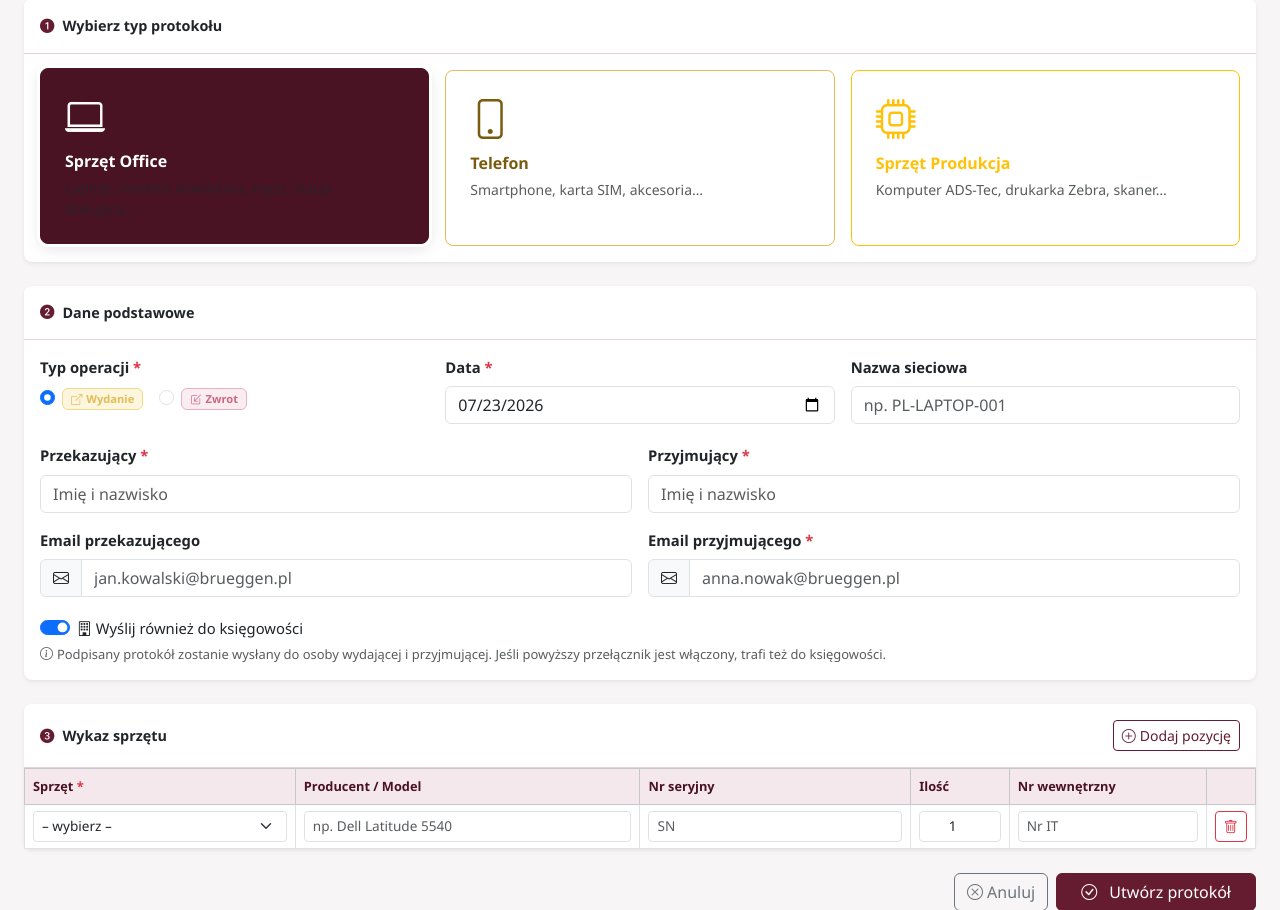
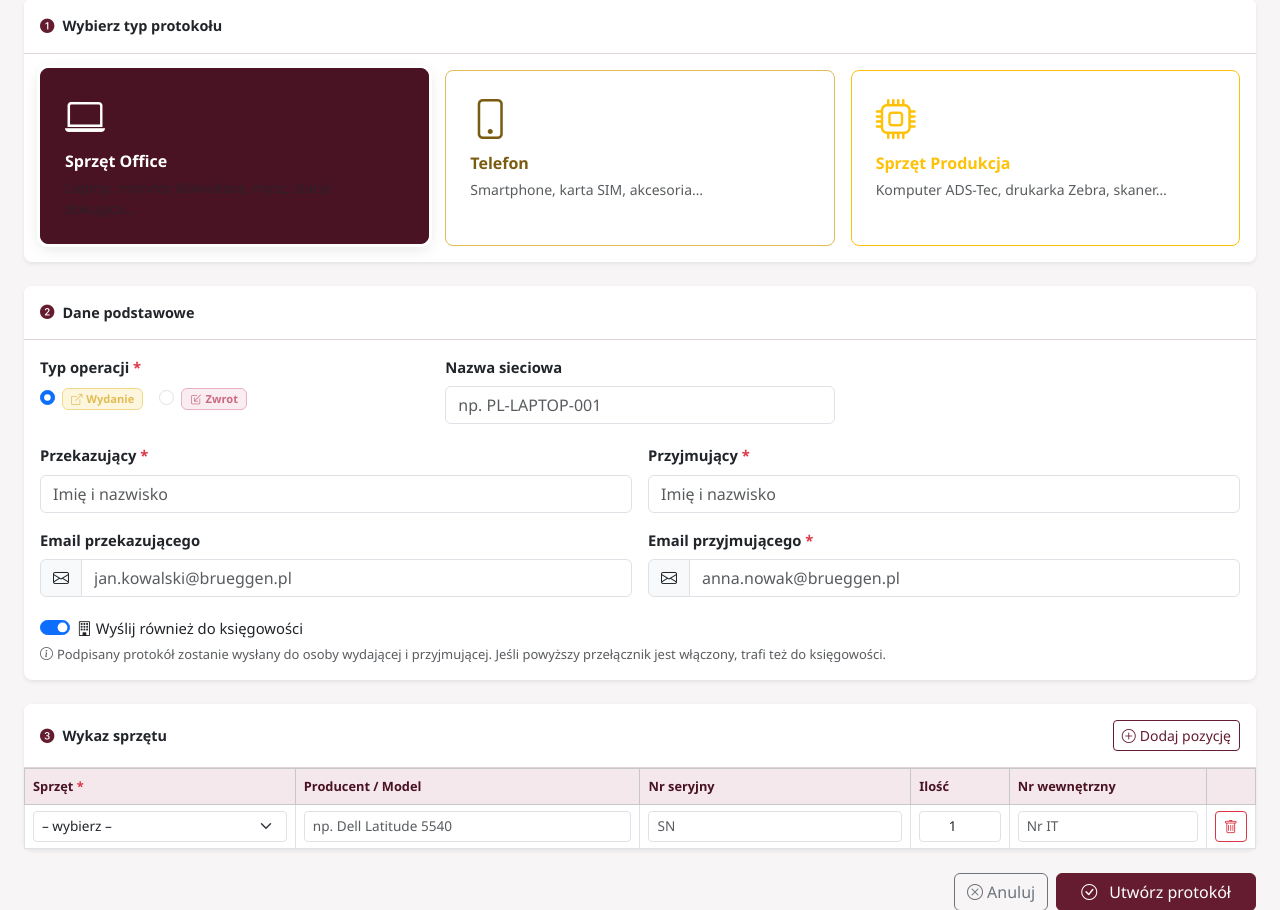
Before and after one commit to SP1BrueggenPL/SmartProtocols, a Django app: page /documents/new/ in a window 1280 px wide. Shown: the part 136-1046 px from the top of the page. Run offline with Django 5.2, Linux system fonts and the light colour scheme; the visitor is signed in with stand-in values (Sample User, id 1).

Commit message:
Data protokołu ustawiana automatycznie w momencie ostatniego podpisu
Zamiast ręcznego wpisywania daty podczas tworzenia protokołu, data
jest teraz automatycznie rejestrowana w chwili złożenia drugiego
(ostatniego) podpisu.

- doc_date staje się nullable (migracja 0005)
- Pole daty usunięte z formularza tworzenia i edycji
- Data ustawiana = timezone.localdate() przy signed_at
- Widok dokumentu: "Zostanie ustawiona po złożeniu obu podpisów"
- Dashboard: "—" gdy brak daty, kolumna: "Data podpisania"

https://claude.ai/code/session_01KfCF2VKYsyfRcYDvtJBnS8

```diff
--- a/django_app/protokoly/models.py
+++ b/django_app/protokoly/models.py
@@ -18,7 +18,7 @@ class Document(models.Model):
     doc_number     = models.CharField(max_length=30, unique=True, verbose_name='Nr dokumentu')
     doc_type       = models.CharField(max_length=10, choices=DOC_TYPE_CHOICES, verbose_name='Typ')
     operation      = models.CharField(max_length=10, choices=OPERATION_CHOICES, verbose_name='Operacja')
-    doc_date       = models.DateField(verbose_name='Data')
+    doc_date       = models.DateField(null=True, blank=True, verbose_name='Data')
     issuer_name    = models.CharField(max_length=200, verbose_name='Przekazujący')
     issuer_email   = models.EmailField(blank=True, default='', verbose_name='Email przekazującego')
     receiver_name  = models.CharField(max_length=200, verbose_name='Przyjmujący')
--- a/django_app/protokoly/views.py
+++ b/django_app/protokoly/views.py
@@ -3,7 +3,6 @@ import os
 import secrets
 import string
 
-from datetime import date
 
 # Mapowanie: klucz DB → nazwa zmiennej środowiskowej (Azure App Service)
 _ENV_MAP = {
@@ -237,7 +236,6 @@ def document_create(request):
         doc_number         = _generate_doc_number(doc_type),
         doc_type           = doc_type,
         operation          = request.POST.get('operation', 'wydanie'),
-        doc_date           = request.POST.get('doc_date', str(date.today())),
         issuer_name        = request.POST.get('issuer_name', '').strip(),
         issuer_email       = request.POST.get('issuer_email', '').strip(),
         receiver_name      = request.POST.get('receiver_name', '').strip(),
@@ -277,7 +275,6 @@ def document_edit(request, pk):
         was_signed = doc.is_signed
 
         doc.operation          = request.POST.get('operation', 'wydanie')
-        doc.doc_date           = request.POST.get('doc_date', str(date.today()))
         doc.issuer_name        = request.POST.get('issuer_name', '').strip()
         doc.issuer_email       = request.POST.get('issuer_email', '').strip()
         doc.receiver_name      = request.POST.get('receiver_name', '').strip()
@@ -360,6 +357,7 @@ def document_sign(request, pk):
 
         if doc.sig_issuer and doc.sig_receiver and not doc.signed_at:
             doc.signed_at = timezone.now()
+            doc.doc_date  = timezone.localdate()
         doc.save()
 
         if doc.is_signed:
--- a/django_app/templates/dashboard.html
+++ b/django_app/templates/dashboard.html
@@ -104,7 +104,7 @@
       <thead class="table-header">
         <tr>
           <th>Nr dokumentu</th><th>Typ</th><th>Operacja</th>
-          <th>Przekazujący</th><th>Przyjmujący</th><th>Data</th><th>Status</th>
+          <th>Przekazujący</th><th>Przyjmujący</th><th>Data podpisania</th><th>Status</th>
           <th class="text-end">Akcje</th>
         </tr>
       </thead>
@@ -128,7 +128,7 @@
           </td>
           <td>{{ doc.issuer_name }}</td>
           <td>{{ doc.receiver_name }}</td>
-          <td><span class="text-muted">{{ doc.doc_date }}</span></td>
+          <td><span class="text-muted">{{ doc.doc_date|default:"—" }}</span></td>
           <td>
             {% if doc.is_sent %}
               <span class="badge badge-sent">
--- a/django_app/templates/document_form.html
+++ b/django_app/templates/document_form.html
@@ -82,11 +82,6 @@
               </label>
             </div>
           </div>
-        </div>
-        <div class="col-md-4">
-          <label for="doc_date" class="form-label fw-semibold">Data <span class="text-danger">*</span></label>
-          <input type="date" name="doc_date" id="doc_date" class="form-control" required
-                 value="{% if document %}{{ document.doc_date|date:'Y-m-d' }}{% endif %}">
         </div>
         <div class="col-md-4 field-network-name"
              {% if not document or document.doc_type != 'office' %}style="display:none"{% endif %}>
--- a/django_app/templates/document_view.html
+++ b/django_app/templates/document_view.html
@@ -93,8 +93,12 @@
             <div><a href="mailto:{{ document.receiver_email }}">{{ document.receiver_email }}</a></div>
           </div>
           <div class="col-sm-6">
-            <label class="form-label text-muted small mb-0">Data wydania / zwrotu</label>
+            <label class="form-label text-muted small mb-0">Data podpisania</label>
+            {% if document.doc_date %}
             <div class="fw-semibold">{{ document.doc_date }}</div>
+            {% else %}
+            <div class="text-muted fst-italic small">Zostanie ustawiona po złożeniu obu podpisów</div>
+            {% endif %}
           </div>
           {% if document.network_name %}
           <div class="col-sm-6">
```
Also changed, not shown: django_app/protokoly/migrations/0005_doc_date_nullable.py (added).
